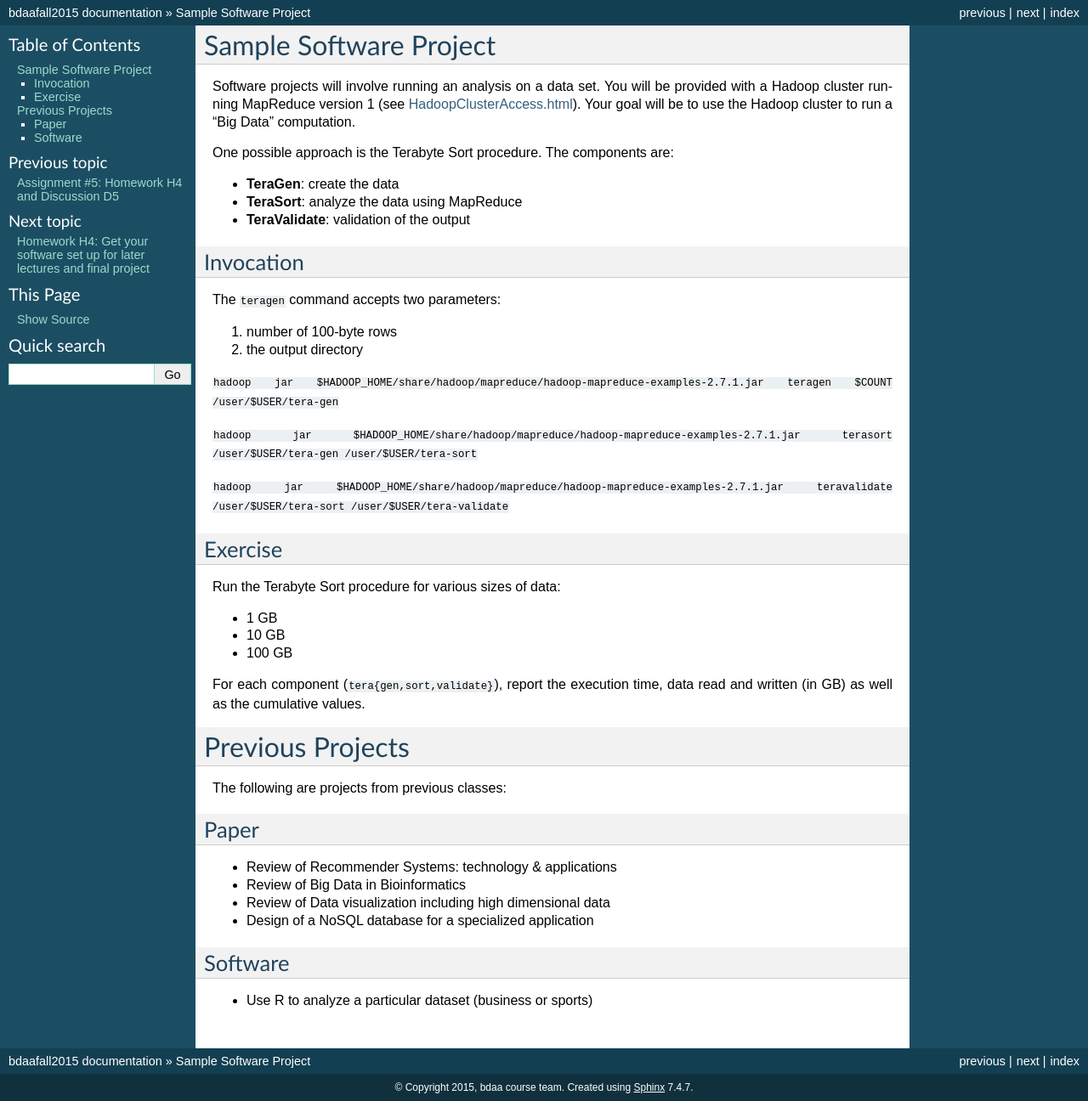
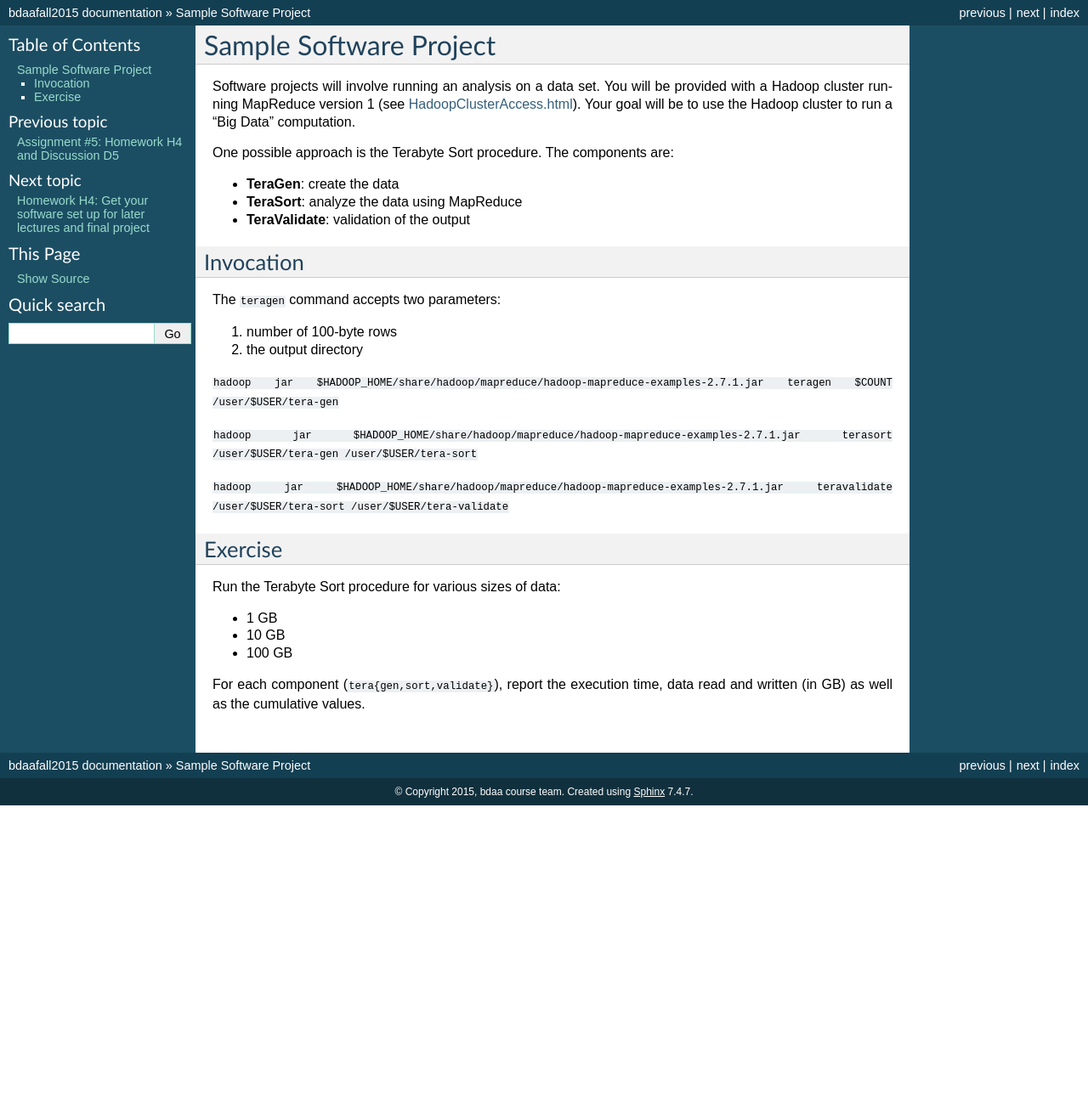
Before and after one commit to cglmoocs/bdaafall2015, a Sphinx documentation site: the page built from docs/source/Sample.rst, in a window 1280 px wide. Shown: the whole page at 85% size. Built offline with Sphinx 7.4.7, drawn with Linux system fonts in a browser that asks for light colours; after the commit the page ends 948 px from its top, so only the background shows below that.

Commit message:
Update Sample.rst

```diff
--- a/docs/source/Sample.rst
+++ b/docs/source/Sample.rst
@@ -40,25 +40,3 @@ Run the Terabyte Sort procedure for various sizes of data:
 
 
 For each component (``tera{gen,sort,validate}``), report the execution time, data read and written (in GB) as well as the cumulative values.
-
-
-
-
-Previous Projects
-===============================================================================
-
-The following are projects from previous classes:
-
-Paper
--------------------------------------------------------------------------------
-
-- Review of Recommender Systems: technology & applications
-- Review of Big Data in Bioinformatics
-- Review of Data visualization including high dimensional data
-- Design of a NoSQL database for a specialized application
-
-
-Software
--------------------------------------------------------------------------------
-
-- Use R to analyze a particular dataset (business or sports)
```
